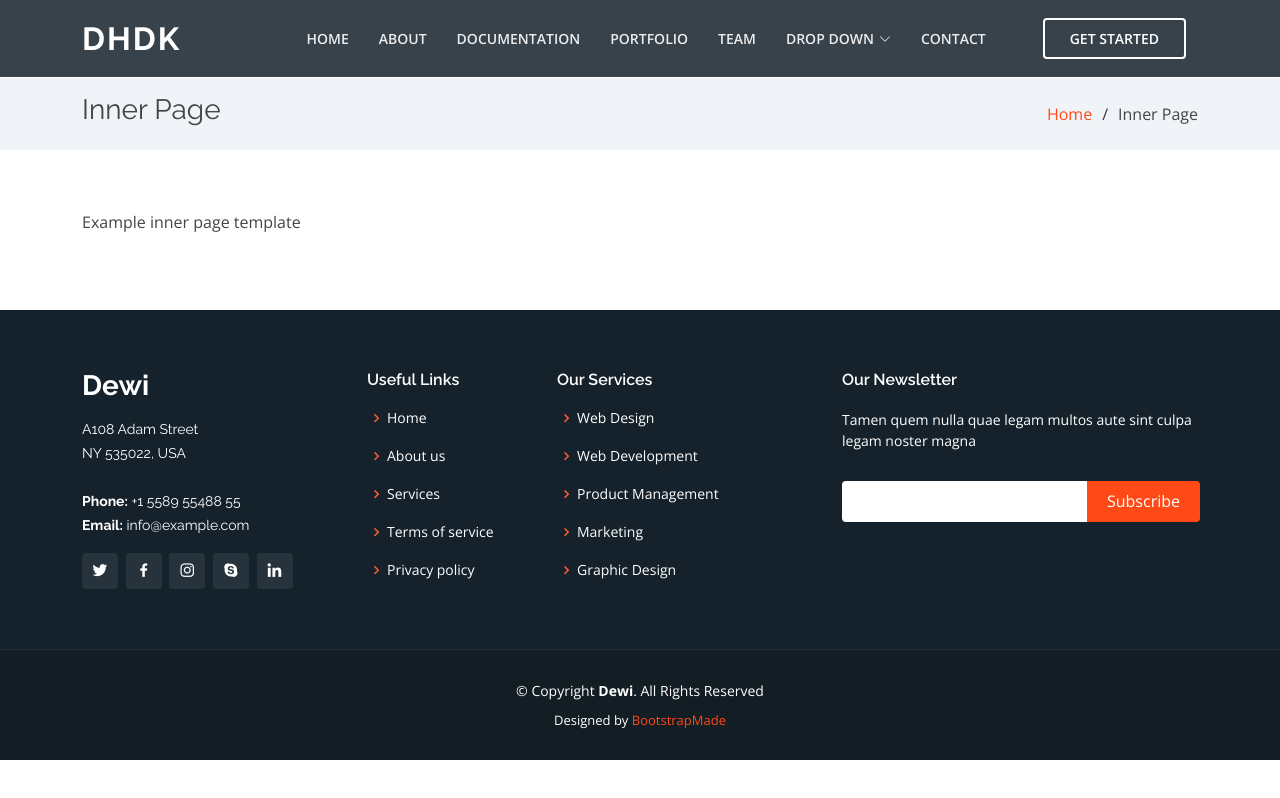
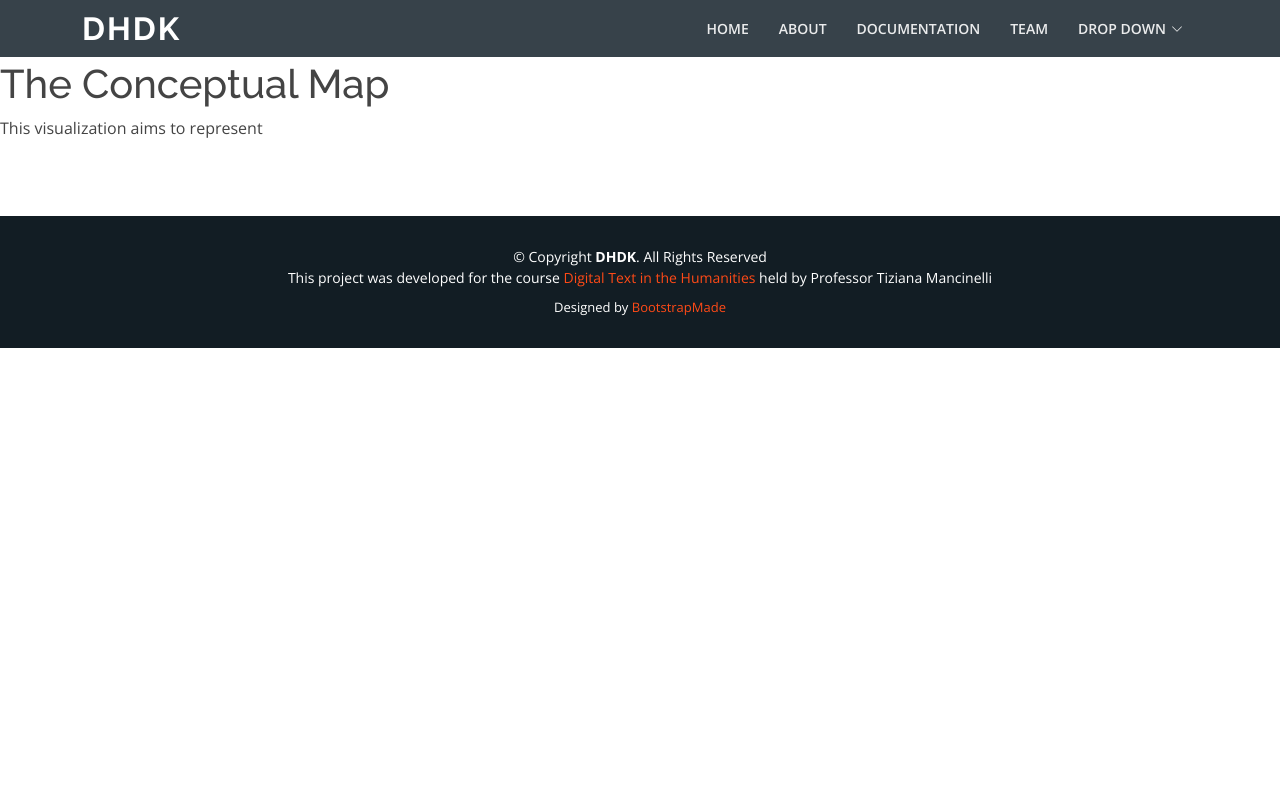
Before and after one commit to ChiaraParravicini/DigitalTextInTheHumanities, a plain HTML site: page WordsofGender/inner-page.html in a window 1280 px wide. Drawn offline with nearby package versions, Linux system fonts and the light colour scheme.

Commit message:
16.09
inner page x visualization update

```diff
--- a/WordsofGender/inner-page.html
+++ b/WordsofGender/inner-page.html
@@ -49,11 +49,11 @@
 
       <nav id="navbar" class="navbar">
         <ul>
-          <li><a class="nav-link scrollto " href="#hero">Home</a></li>
-          <li><a class="nav-link scrollto" href="#about">About</a></li>
-          <li><a class="nav-link scrollto" href="#features">Documentation</a></li>
-          <li><a class="nav-link scrollto " href="#portfolio">Portfolio</a></li>
-          <li><a class="nav-link scrollto" href="#team">Team</a></li>
+          <li><a class="nav-link " href="index.html">Home</a></li>
+          <li><a class="nav-link scrollto" href="index.html#about">About</a></li>
+          <li><a class="nav-link scrollto" href="index.html#features">Documentation</a></li>
+          <!-- <li><a class="nav-link scrollto " href="#portfolio">Portfolio</a></li> -->
+          <li><a class="nav-link scrollto" href="index.html#team">Team</a></li>
           <li class="dropdown"><a href="#"><span>Drop Down</span> <i class="bi bi-chevron-down"></i></a>
             <ul>
               <li><a href="#">Drop Down 1</a></li>
@@ -71,8 +71,6 @@
               <li><a href="#">Drop Down 4</a></li>
             </ul>
           </li>
-          <li><a class="nav-link scrollto" href="#contact">Contact</a></li>
-          <li><a class="getstarted scrollto" href="#about">Get Started</a></li>
         </ul>
         <i class="bi bi-list mobile-nav-toggle"></i>
       </nav><!-- .navbar -->
@@ -82,8 +80,24 @@
 
   <main id="main">
 
-    <!-- ======= Breadcrumbs ======= -->
-    <section class="breadcrumbs">
+    <section class="visualization">
+      <div class="vis_title">
+        <h1>
+          The Conceptual Map
+        </h1>
+      </div>
+      <div class="vis_description">
+        <p>
+          This visualization aims to represent
+        </p>
+      </div>
+      <div class="visualization_img">
+        <!-- insert IFRAME FOR VISUALIZATION -->
+      </div>
+    </section>
+
+
+    <!-- <section class="breadcrumbs">
       <div class="container">
 
         <div class="d-flex justify-content-between align-items-center">
@@ -95,7 +109,7 @@
         </div>
 
       </div>
-    </section><!-- End Breadcrumbs -->
+    </section>
 
     <section class="inner-page">
       <div class="container">
@@ -103,13 +117,13 @@
           Example inner page template
         </p>
       </div>
-    </section>
+    </section> -->
 
   </main><!-- End #main -->
 
   <!-- ======= Footer ======= -->
   <footer id="footer">
-    <div class="footer-top">
+    <!--<div class="footer-top">
       <div class="container">
         <div class="row">
 
@@ -165,11 +179,12 @@
 
         </div>
       </div>
-    </div>
+    </div>  -->
 
     <div class="container">
       <div class="copyright">
-        &copy; Copyright <strong><span>Dewi</span></strong>. All Rights Reserved
+        &copy; Copyright <strong><span>DHDK</span></strong>. All Rights Reserved <br>
+        This project was developed for the course <a href="https://www.unibo.it/it/didattica/insegnamenti/insegnamento/2022/467035">Digital Text in the Humanities</a> held by Professor Tiziana Mancinelli
       </div>
       <div class="credits">
         <!-- All the links in the footer should remain intact. -->
```
